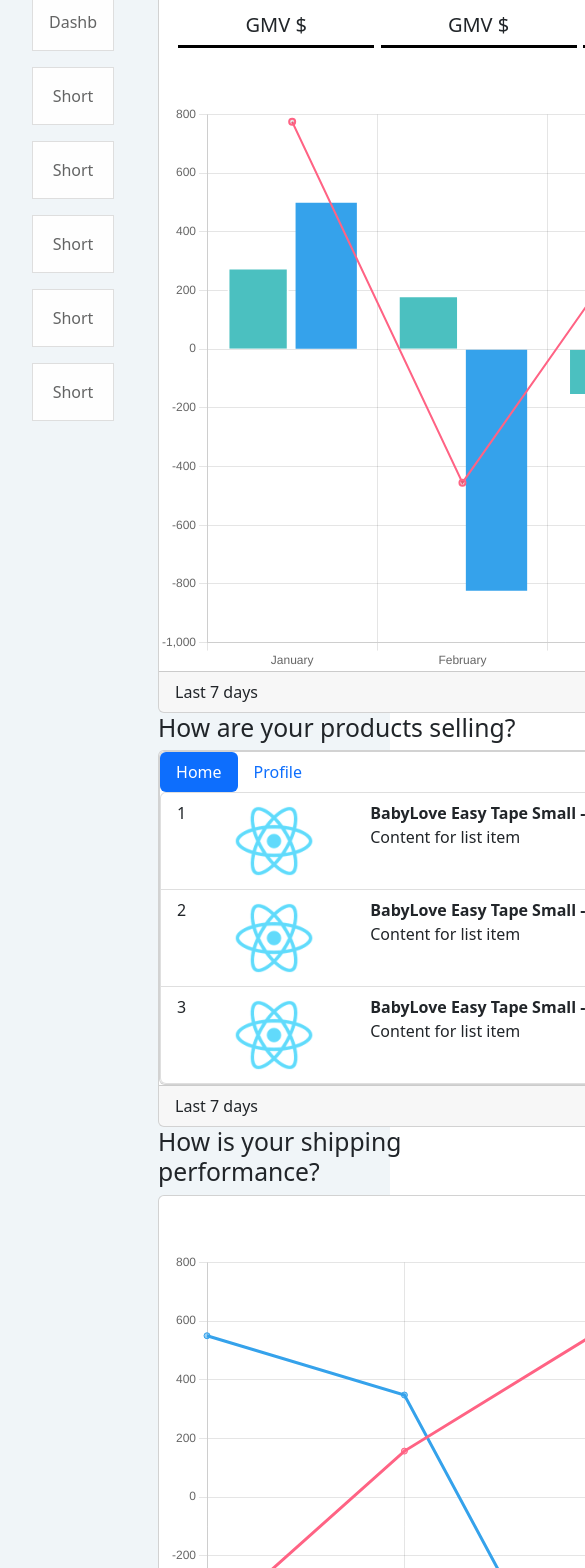
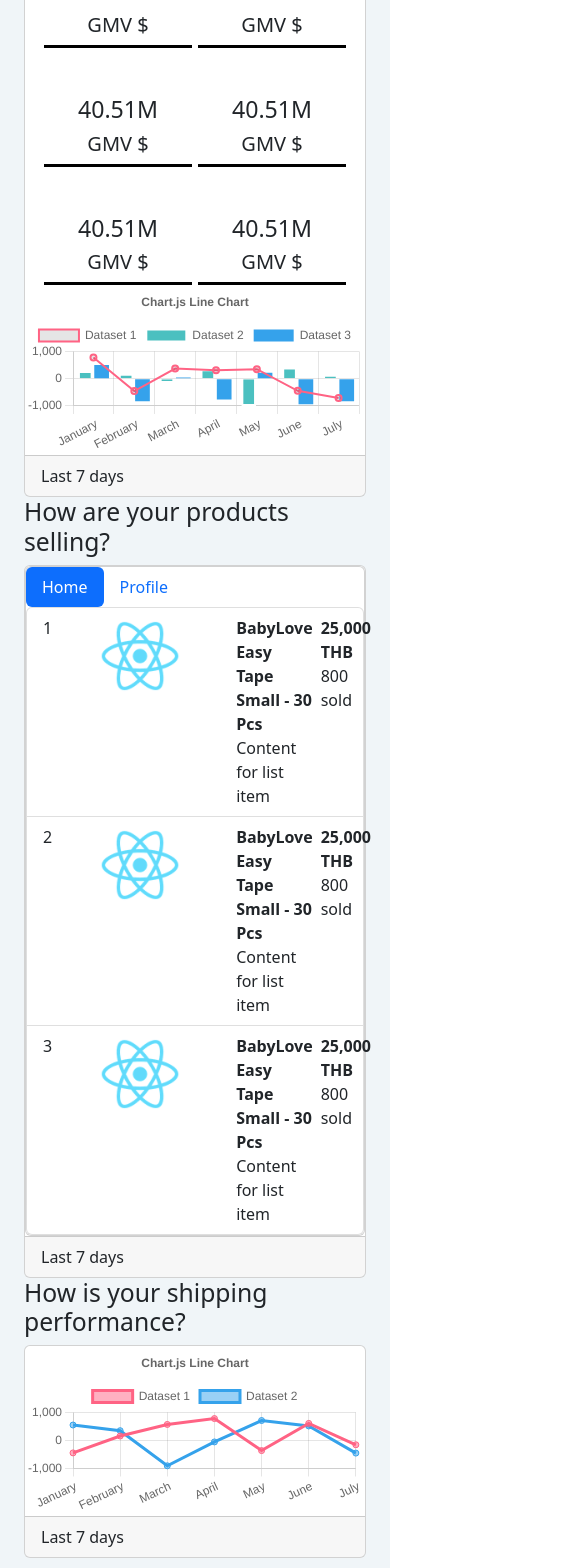
Before and after one commit to birdpakornpong/acommerce, a React (Create React App) app: page / in a window 390 px wide. Shown: the part 320-1888 px from the top of the page, 585 px wide, since content can reach past the window. Built offline with nearby package versions, Linux system fonts and the light colour scheme.

Commit message:
reaponsive mobile

```diff
--- a/src/components/CardComponent.js
+++ b/src/components/CardComponent.js
@@ -1,9 +1,9 @@
 import React from "react";
 
 export default function CardComponent(props) {
-  const { width } = props;
+  const { maxWidth } = props;
   return (
-    <div className="card" style={{ width: width }}>
+    <div className="card" style={{ maxWidth: maxWidth }}>
       {props.children}
       <div className="card-footer">Last 7 days</div>
     </div>
--- a/src/components/Layout.js
+++ b/src/components/Layout.js
@@ -3,9 +3,18 @@ import { Outlet } from "react-router-dom";
 import HeaderPage from "./LayoutComponents/HeaderPage";
 import Navbar from "./LayoutComponents/Navbar";
 import Sidebar from "./LayoutComponents/Sidebar";
+import { useMediaQuery } from "react-responsive";
 import "./Layout.css";
 
 export default function Layout() {
+  const isDesktopOrLaptop = useMediaQuery({
+    query: "(min-device-width: 1224px)",
+  });
+
+  // const isTabletOrMobileDevice = useMediaQuery({
+  //   query: "(max-device-width: 1224px)",
+  // });
+
   return (
     <>
       <div className="bg-header-page">
@@ -13,7 +22,7 @@ export default function Layout() {
         <HeaderPage />
       </div>
       <div className="layout-page">
-        <Sidebar />
+        {isDesktopOrLaptop && <Sidebar />}
         <Outlet />
       </div>
     </>
--- a/src/components/SummaryPageComponents/SectionBusinessDo.js
+++ b/src/components/SummaryPageComponents/SectionBusinessDo.js
@@ -8,7 +8,7 @@ export default function SectionBusinessDo() {
     <div style={{ textAlign: "start" }}>
       <h1>Summary</h1>
       <h2>How is your business doing?</h2>
-      <CardComponent width="78rem">
+      <CardComponent>
         <div className="row layout-header-card" style={{ textAlign: "center" }}>
           <div className="col block-header">
             <h3>40.51M</h3>
--- a/src/components/SummaryPageComponents/SectionPerformance.js
+++ b/src/components/SummaryPageComponents/SectionPerformance.js
@@ -5,7 +5,7 @@ export default function SectionPerformance() {
   return (
     <div style={{ textAlign: "start" }}>
       <h2>How is your shipping performance?</h2>
-      <CardComponent width="78rem">
+      <CardComponent>
         <LineChart />
       </CardComponent>
     </div>
--- a/src/components/SummaryPageComponents/SectionProductSell.js
+++ b/src/components/SummaryPageComponents/SectionProductSell.js
@@ -6,7 +6,7 @@ export default function SectionProductSell() {
   return (
     <div style={{ textAlign: "start" }}>
       <h2>How are your products selling?</h2>
-      <CardComponent width="50rem">
+      <CardComponent maxWidth="50rem">
         <TabComponent />
       </CardComponent>
     </div>
--- a/src/pages/Summary.css
+++ b/src/pages/Summary.css
@@ -1,4 +1,5 @@
 .layoutSummary {
     position: relative;
     top: -8rem;
+    margin: 0;
 }
--- a/src/pages/Summary.js
+++ b/src/pages/Summary.js
@@ -6,10 +6,16 @@ import "./Summary.css";
 
 export default function Summary() {
   return (
-    <div className="container layoutSummary">
-      <SectionBusinessDo />
-      <SectionProductSell />
-      <SectionPerformance />
+    <div className="container layoutSummary row">
+      <div className="col-12">
+        <SectionBusinessDo />
+      </div>
+      <div className="col-12">
+        <SectionProductSell />
+      </div>
+      <div className="col-12">
+        <SectionPerformance />
+      </div>
     </div>
   );
 }
```
Also changed, not shown: src/components/Layout.css (line endings or trailing spaces).
